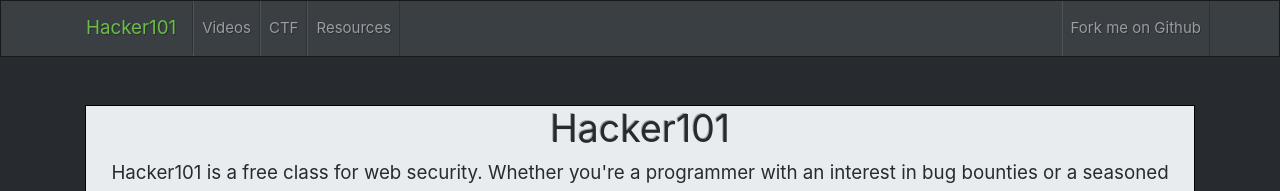
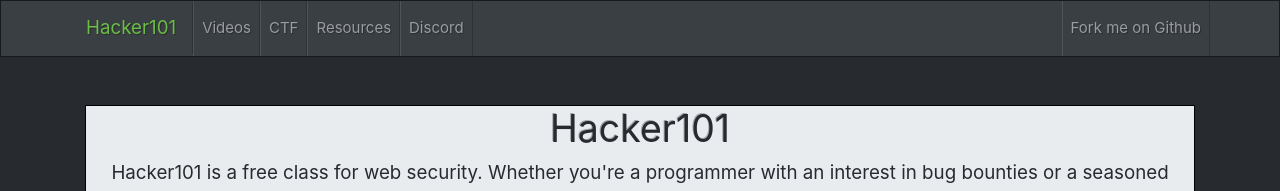
Before and after one commit to Hacker0x01/hacker101, a Jekyll site: the page built from index.md, in a window 1280 px wide. Shown: the top 191 px of the page. Built offline with Jekyll 4.4.1, drawn with Linux system fonts in a browser that asks for light colours.

Commit message:
Added discord link.

```diff
--- a/_includes/header.html
+++ b/_includes/header.html
@@ -18,6 +18,9 @@
         <li class="nav-item">
           <a class="nav-link" href="{{ "/resources" | relative_url }}">Resources</a>
         </li>
+        <li class="nav-item">
+          <a class="nav-link" href="{{ "/discord" | relative_url }}">Discord</a>
+        </li>
       </ul>
       <ul class="navbar-nav ml-auto">
         <li class="nav-item">
--- /dev/null
+++ b/discord.html
@@ -0,0 +1,2 @@
+<meta http-equiv="refresh" content="0; URL='https://discord.gg/32ZNZVN'" />
+Redirecting to Discord. If you're not automatically redirected, <a href="https://discord.gg/32ZNZVN">click here</a>.
```
